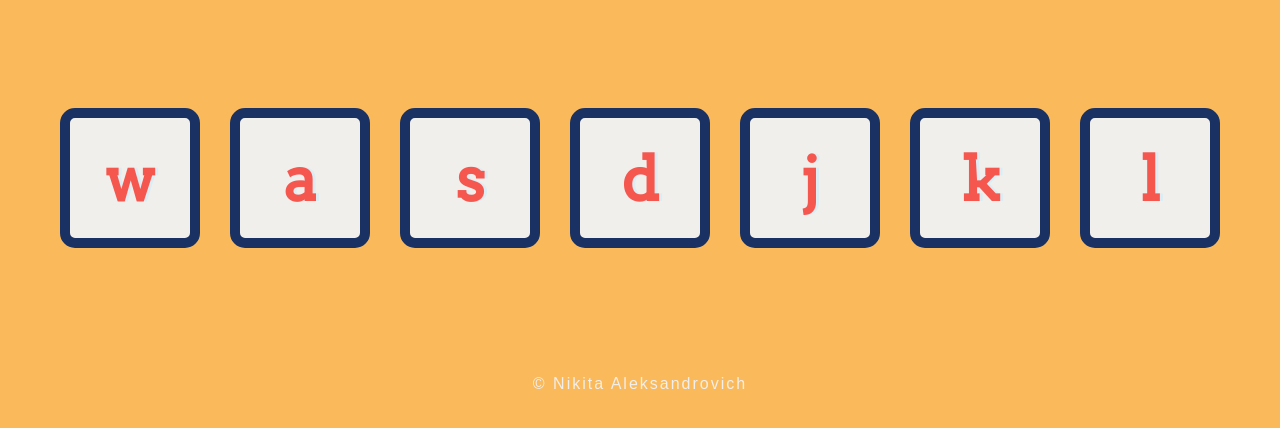
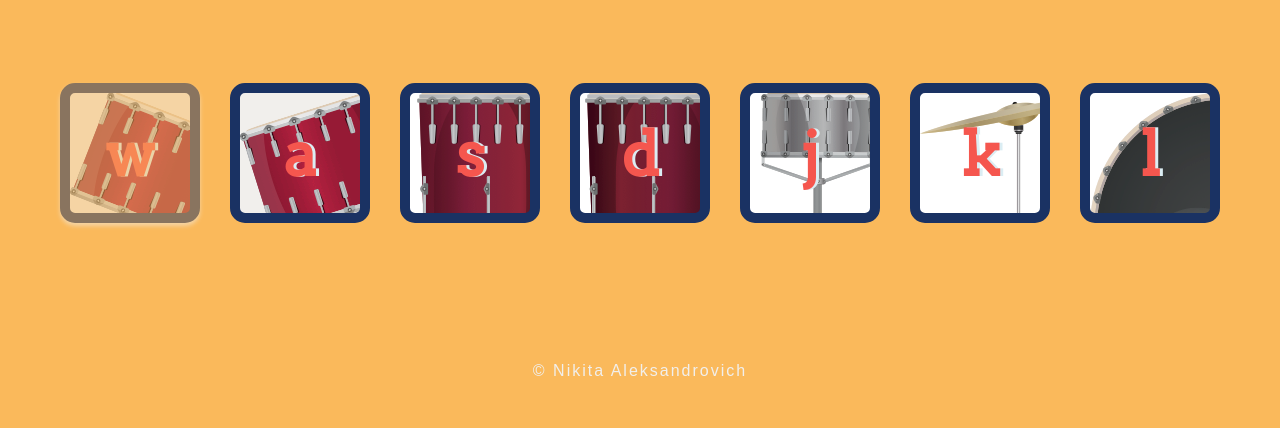
Before and after one commit to MikitaAleksandrovich/Drum-Kit, a plain HTML site: page index.html in a window 1280 px wide. Shown: the part 202-630 px from the top of the page. Drawn offline with Linux system fonts and the light colour scheme.

Commit message:
Add images to drum's buttons and some more styles
Also added a styles to button when I pressed it, later will use it in JS

```diff
--- a/index.html
+++ b/index.html
@@ -1,53 +1,28 @@
 <!DOCTYPE html>
-
 <html lang="en" dir="ltr">
 
-
 <head>
-
    <meta charset="utf-8">
-
    <title>Drum Kit</title>
-
    <link rel="stylesheet" href="styles.css">
-
    <link href="https://fonts.googleapis.com/css?family=Arvo" rel="stylesheet">
-
 </head>
 
-
 <body>
-
-
    <h1 id="title">Drum Kit</h1>
-
    <div class="set">
-
-   <button class="w drum">w</button>
-
+   <button class="w drum pressed">w</button>
    <button class="a drum">a</button>
-
    <button class="s drum">s</button>
-
    <button class="d drum">d</button>
-
    <button class="j drum">j</button>
-
    <button class="k drum">k</button>
-
    <button class="l drum">l</button>
-
    </div>
 
-
-
-
 <footer>
-
    <p> &copy; Nikita Aleksandrovich </p>
 </footer>
 
 </body>
-
-
 </html>
--- a/styles.css
+++ b/styles.css
@@ -17,8 +17,42 @@ footer {
 }
 
 .set {
-    margin: 9% auto;
+    margin: 7% auto 10% auto;
 }
+
+
+/* Add background images of drum's component */
+
+.w {
+    background-image: url("tom1.png");
+}
+
+.a {
+    background-image: url("tom2.png");
+}
+
+.s {
+    background-image: url("tom3.png");
+}
+
+.d {
+    background-image: url("tom4.png");
+}
+
+.j {
+    background-image: url("snare.png");
+}
+
+.k {
+    background-image: url("crash.png");
+}
+
+.l {
+    background-image: url("kick.png");
+}
+
+
+/* Styles to each drum */
 
 .drum {
     outline: none;
@@ -37,3 +71,11 @@ footer {
     margin: 13px;
     background-color: #f1efec;
 }
+
+
+/* Add styles to each drum when it's pressed */
+
+.pressed {
+    box-shadow: 0 3px 4px 0 #f1efec;
+    opacity: 0.5;
+}
```
Also changed, not shown: crash.png (added), kick.png (added), snare.png (added), tom1.png (added), tom2.png (added), tom3.png (added), tom4.png (added).
